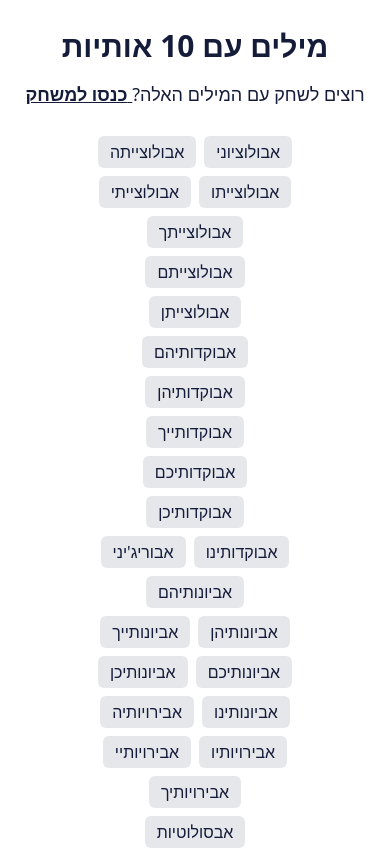
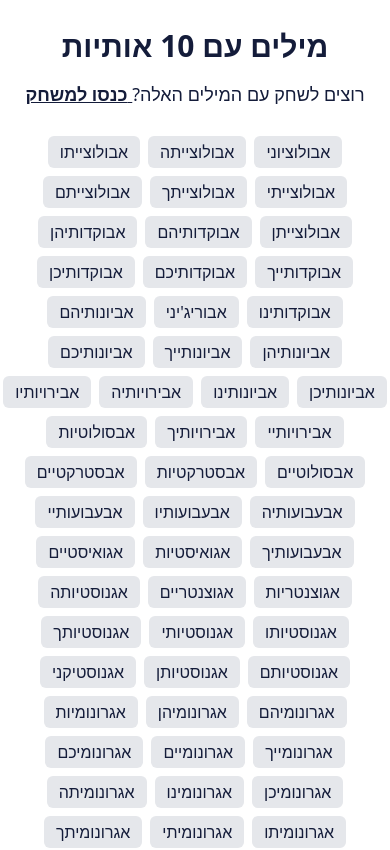
Before and after one commit to AviadSofer/wordle, a React (Vite) app in the folder client/: page /all-words/10 in a window 390 px wide. Shown: the top 850 px of the page. Built offline with nearby package versions, Linux system fonts and the light colour scheme.

Commit message:
Add responsive design in WordsByLenght

```diff
--- a/client/src/components/WordsByLenght.tsx
+++ b/client/src/components/WordsByLenght.tsx
@@ -31,7 +31,7 @@ const WordsByLenght: React.FC = () => {
           כנסו למשחק
         </Link>
       </h2>
-      <div className='mx-auto flex w-1/2 flex-wrap justify-center gap-2'>
+      <div className='mx-auto flex w-full flex-wrap justify-center gap-2 md:w-1/2'>
         {wordList.map((word, i) => (
           <div
             key={i}
```
